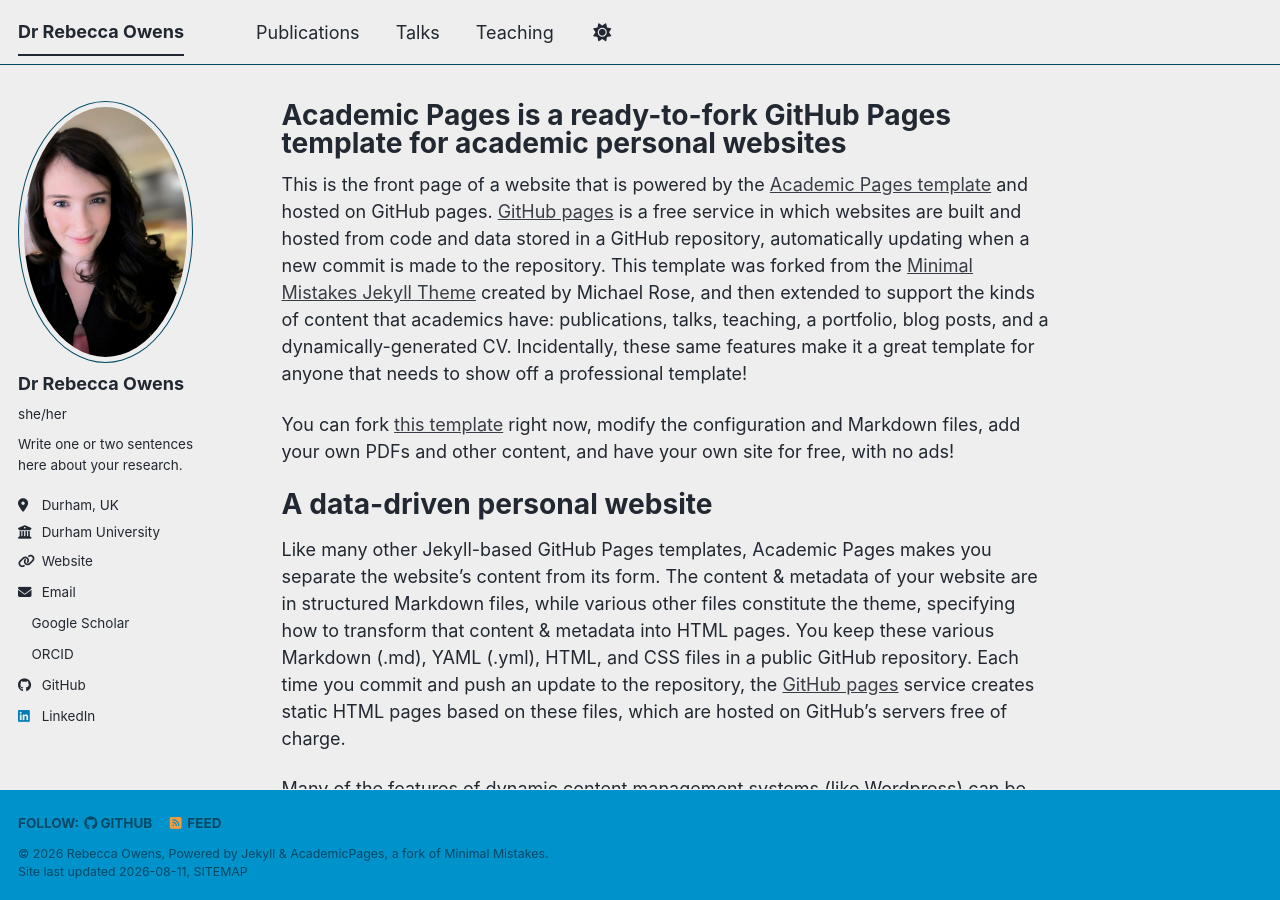
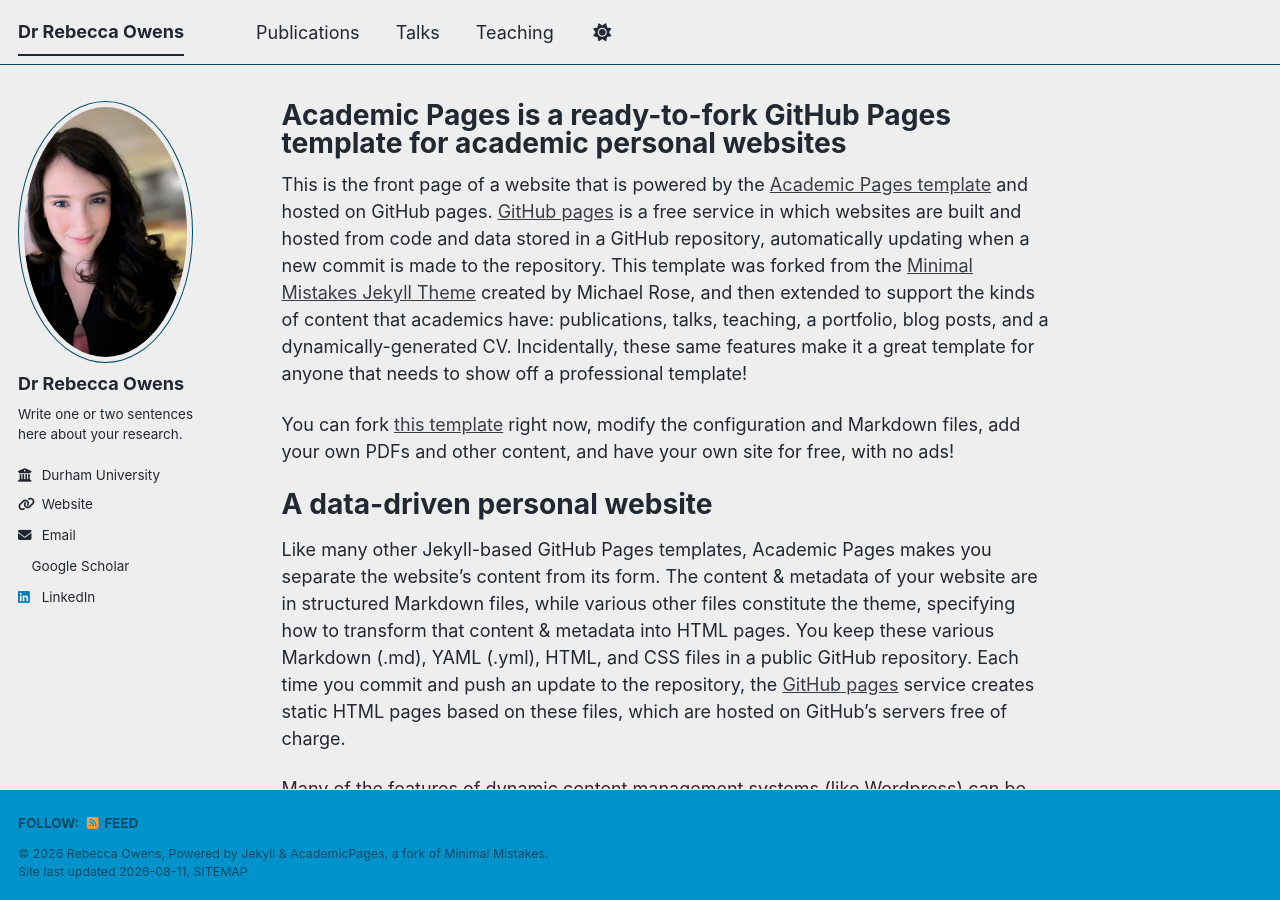
Before and after one commit to Rebecca-Owens/Rebecca-Owens.github.io, a Jekyll site: the page built from _pages/about.md, in a window 1280 px wide and 900 px high. Built offline with Jekyll 4.4.1, drawn with Linux system fonts in a browser that asks for light colours; a style sheet for code colours, icons or effects is not loaded.

Commit message:
Update _config.yml

```diff
--- a/_config.yml
+++ b/_config.yml
@@ -24,16 +24,13 @@ author:
   # Biographic information
   avatar           : "RO photo.jpg"
   name             : "Dr Rebecca Owens"
-  pronouns         : "she/her"
   bio              : "Write one or two sentences here about your research."
-  location         : "Durham, UK"
   employer         : "Durham University"
   uri              : "https://www.durham.ac.uk/staff/rebecca-owens/"
   email            : "rebecca.owens@durham.ac.uk"
 
   # Academic websites
   googlescholar    : "https://scholar.google.com/citations?hl=en&user=RhCn8B8AAAAJ"
-  orcid            : "https://orcid.org/0009-0008-4400-9767"
   ssrn             : # URL
   pubmed           : # Your own PubMed search URL, or leave blank
   researchgate     : # URL
@@ -44,8 +41,6 @@ author:
   bitbucket        : # Username - Update with your username on the site
   codepen          : # Username
   dribbble         : # Username
-  github           : "Rebecca-Owens"
-  kaggle           : # Username
   stackoverflow    : # User number or user number and name (i.e., use "1" or "1/jeff-atwood")
 
   # Social media
```
